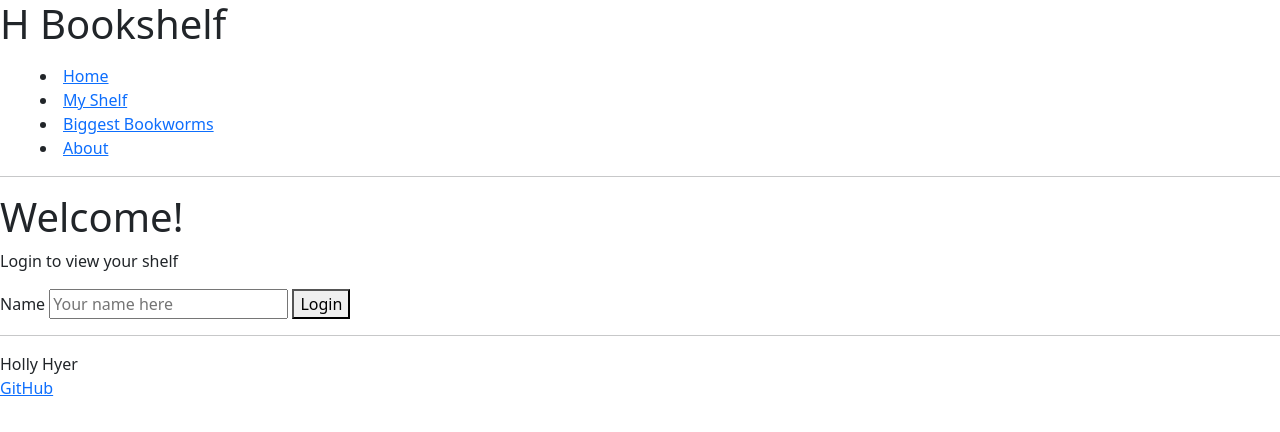
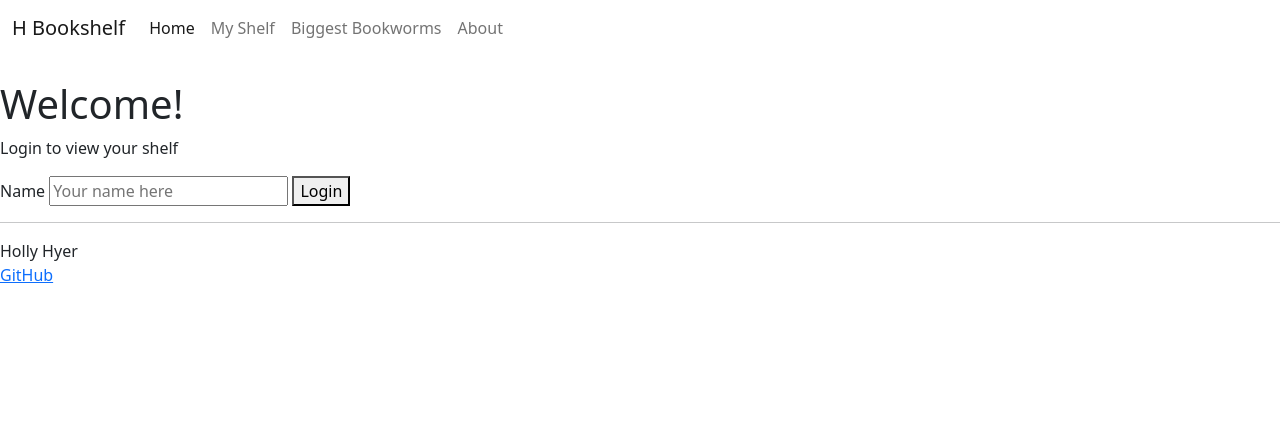
Before and after one commit to twins4holly/startup, a plain HTML site: page index.html in a window 1280 px wide. Drawn offline with nearby package versions, Linux system fonts and the light colour scheme.

Commit message:
start bootstrap. one nav bar ok

```diff
--- a/index.html
+++ b/index.html
@@ -21,21 +21,31 @@
   <body>
     <!-- Use header, main, and footer elements to give semantic structure -->
     <header>
-      <h1>H Bookshelf</h1>
-
-      <!-- Navigation elements -->
-      <nav>
-        <!-- Menu is a semantic alternative to <ul> that represents an interaction -->
-        <menu>
-          <li><a href="index.html">Home</a></li>
-          <li><a href="myshelf.html">My Shelf</a></li>
-          <li><a href="bookworms.html">Biggest Bookworms</a></li>
-          <li><a href="about.html">About</a></li>
-        </menu>
+      <nav class="navbar navbar-expand-lg bg-body-tertiary">
+        <div class="container-fluid">
+          <a class="navbar-brand" href="#">H Bookshelf</a>
+          <button class="navbar-toggler" type="button" data-bs-toggle="collapse" data-bs-target="#navbarNav" aria-controls="navbarNav" aria-expanded="false" aria-label="Toggle navigation">
+            <span class="navbar-toggler-icon"></span>
+          </button>
+          <div class="collapse navbar-collapse" id="navbarNav">
+            <ul class="navbar-nav">
+              <li class="nav-item">
+                <a class="nav-link active" aria-current="page" href="index.html">Home</a>
+              </li>
+              <li class="nav-item">
+                <a class="nav-link" href="myshelf.html">My Shelf</a>
+              </li>
+              <li class="nav-item">
+                <a class="nav-link" href="bookworms.html">Biggest Bookworms</a>
+              </li>
+              <li class="nav-item">
+                <a class="nav-link" href="about.html">About</a>
+              </li>
+            </ul>
+          </div>
+        </div>
       </nav>
 
-      <!-- Since we don't have the ability to style we use old style HTML to give some visual formatting -->
-      <hr />
     </header>
 
     <main>
--- a/main.css
+++ b/main.css
@@ -0,0 +1,21 @@
+body {
+    display: flex;
+    flex-direction: column;
+    font-family: Helvetica, Arial, sans-serif;
+  }
+
+header {
+    flex: 0 80px;
+  }
+
+footer {
+    flex: 0 60px;
+}
+
+menu {
+    flex: 1;
+    display: flex;
+    /*  overwrite Bootstrap so the menu does not wrap */
+    flex-direction: row !important;
+    list-style: none;
+  }
```
